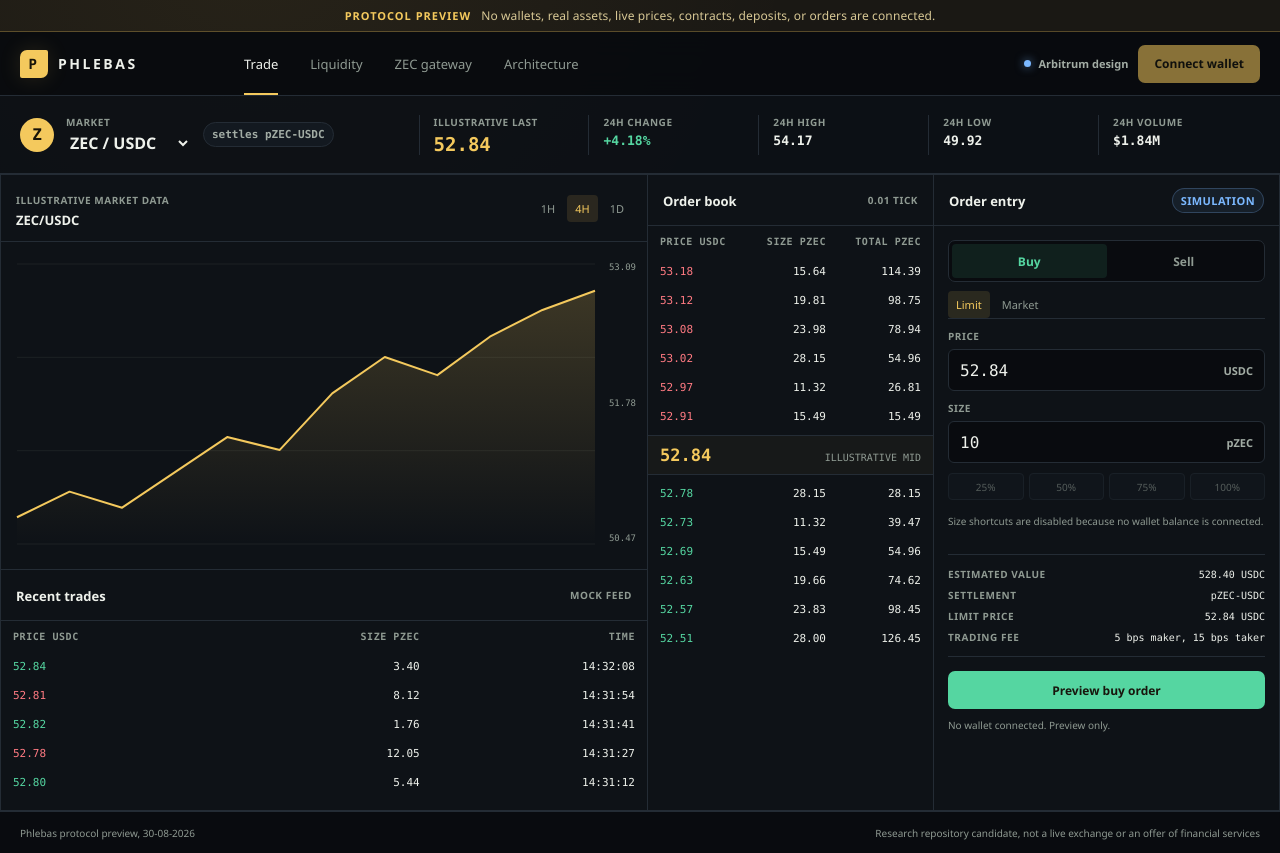
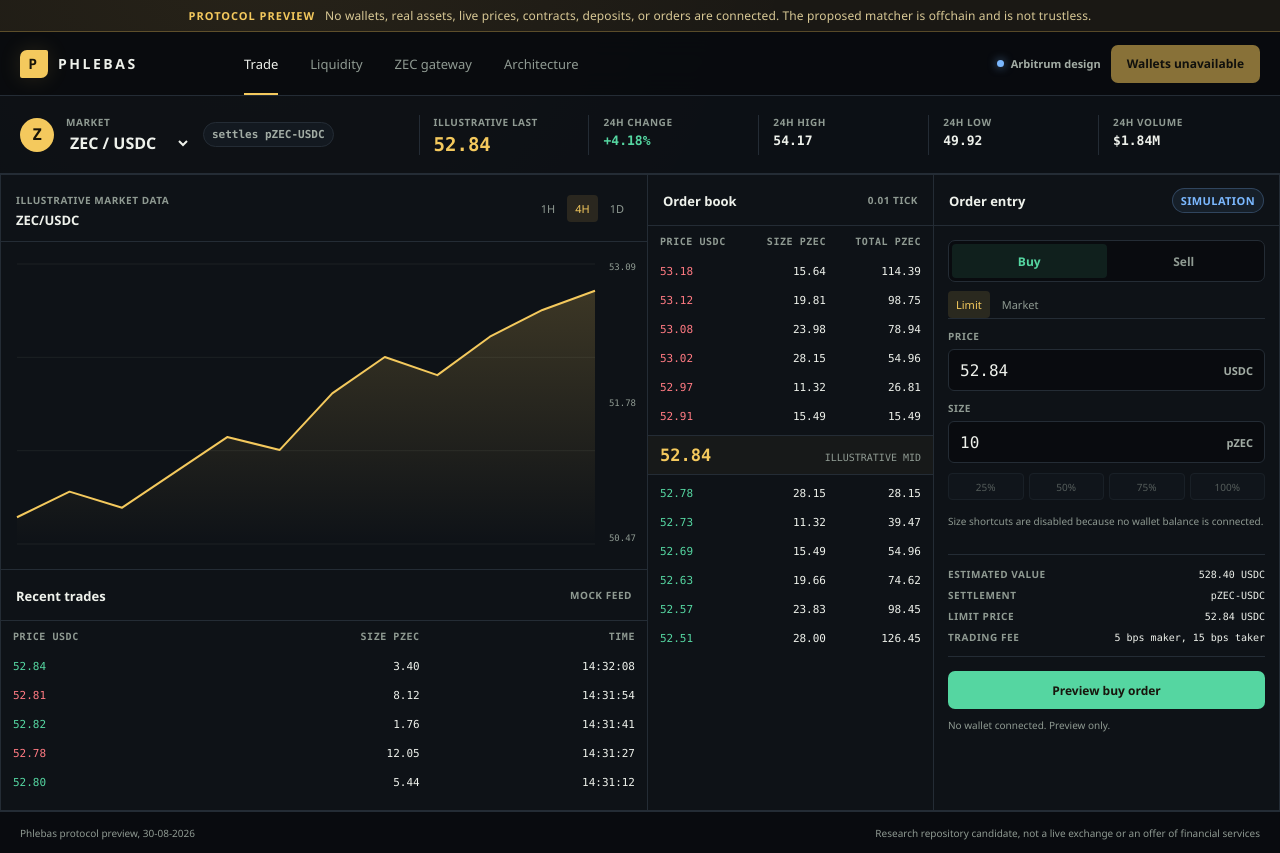
Before and after one commit to EauDoon/Phlebas, a Next.js app: page /trade in a window 1280 px wide. Built offline with nearby package versions, Linux system fonts and the light colour scheme.

Commit message:
fix: say the matcher is offchain and not trustless
Landing step 04 no longer calls the CLOB onchain. Architecture names the matcher as an availability boundary. The terminal banner and disabled control stop implying a live wallet.

```diff
--- a/src/components/architecture-panel.tsx
+++ b/src/components/architecture-panel.tsx
@@ -4,12 +4,12 @@ const layers = [
   {
     label: "Public interface",
     title: "Vercel web application",
-    items: ["Read-only market data", "Client-side order signing", "Simulation and documentation", "No custody keys or Zcash node"],
+    items: ["Read-only market data", "Client-side order preview; signing not connected", "Simulation and documentation", "No custody keys or Zcash node"],
   },
   {
     label: "Trading network",
-    title: "Arbitrum One contracts",
-    items: ["pZEC, native USDC, and USDT0", "Atomic CLOB settlement", "Constrained constant product pools", "Timelocked governance and pause controls"],
+    title: "Matcher and Arbitrum contracts",
+    items: ["Offchain matcher, not trustless", "Onchain atomic settlement", "Constrained constant product pools", "USDT0 is a later listing gate"],
   },
   {
     label: "Zcash gateway",
@@ -46,7 +46,7 @@ export function ArchitecturePanel() {
       </div>
       <div className={styles.honestyBar}>
         <strong>Proposed product label</strong>
-        <span>Designed as a hybrid DEX with onchain settlement, constrained AMM contracts, and a custody-backed ZEC gateway. Mainnet access policy remains unresolved.</span>
+        <span>Designed as a hybrid DEX with an offchain matcher, onchain settlement, constrained AMM contracts, and a custody-backed ZEC gateway. The matcher is not trustless. Mainnet access policy remains unresolved.</span>
       </div>
     </section>
   );
--- a/src/components/landing-page.tsx
+++ b/src/components/landing-page.tsx
@@ -111,7 +111,7 @@ export function LandingPage() {
             <li><span>01</span><div><strong>Transparent ZEC</strong><small>Unique TEX deposit intent</small></div></li>
             <li><span>02</span><div><strong>Gateway controls</strong><small>Observation, screening, finality</small></div></li>
             <li><span>03</span><div><strong>pZEC on Arbitrum</strong><small>Fully reserved custody receipt</small></div></li>
-            <li><span>04</span><div><strong>Trade or LP</strong><small>Onchain CLOB or pool settlement</small></div></li>
+            <li><span>04</span><div><strong>Trade or LP</strong><small>Offchain matcher, onchain settlement or pool swap</small></div></li>
           </ol>
         </section>
 
--- a/src/components/trading-terminal.tsx
+++ b/src/components/trading-terminal.tsx
@@ -58,7 +58,7 @@ export function TradingTerminal({
       <a className={styles.skipLink} href="#main-content">Skip to main content</a>
       <div className={styles.simulationBanner} role="status">
         <strong>Protocol preview</strong>
-        <span>No wallets, real assets, live prices, contracts, deposits, or orders are connected.</span>
+        <span>No wallets, real assets, live prices, contracts, deposits, or orders are connected. The proposed matcher is offchain and is not trustless.</span>
       </div>
 
       <header className={styles.topbar}>
@@ -81,7 +81,7 @@ export function TradingTerminal({
         </nav>
         <div className={styles.headerActions}>
           <span className={styles.network}><i />Arbitrum design</span>
-          <button type="button" className={styles.connectButton} disabled>Connect wallet</button>
+          <button type="button" className={styles.connectButton} disabled>Wallets unavailable</button>
         </div>
       </header>
 
```
